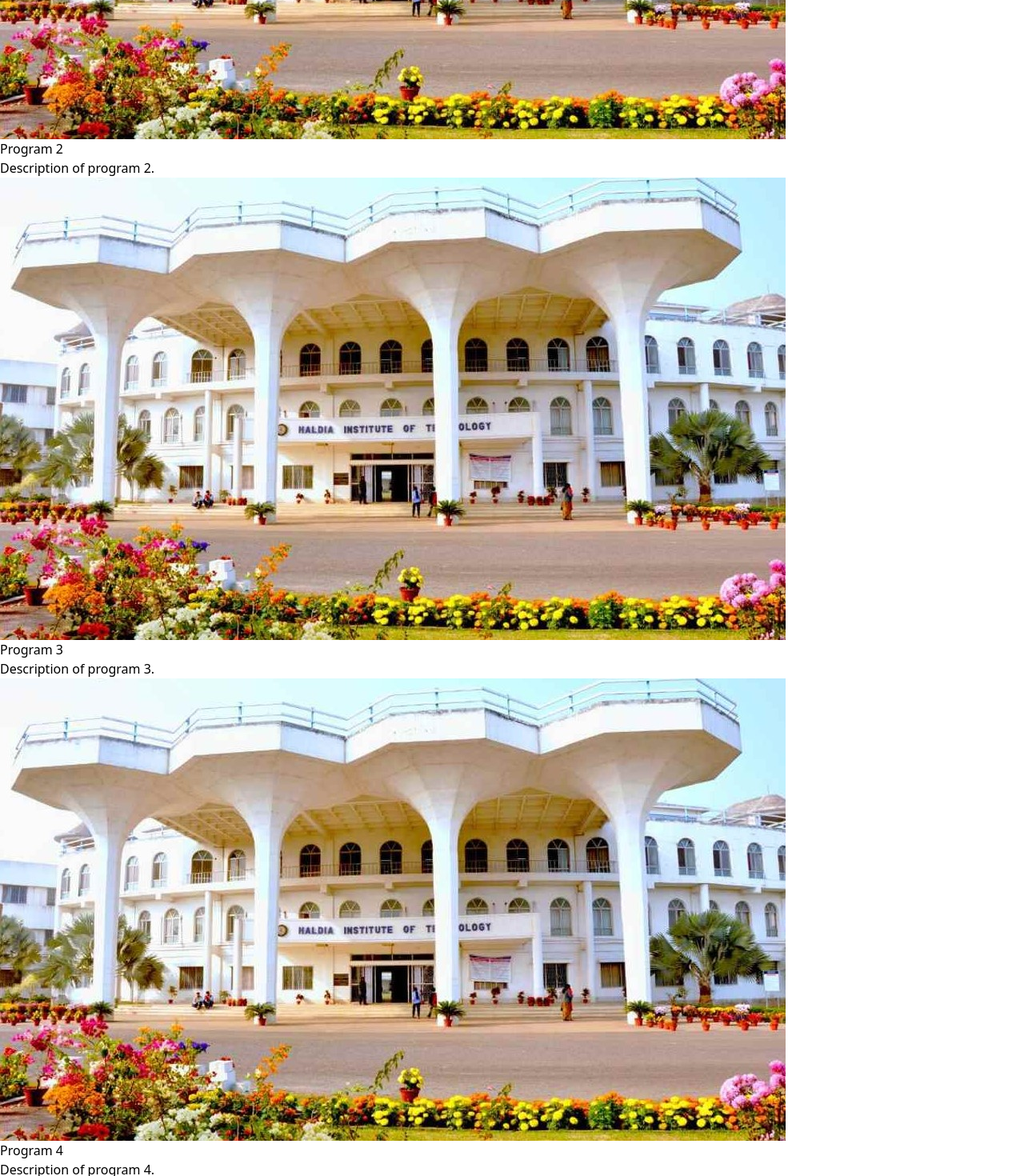
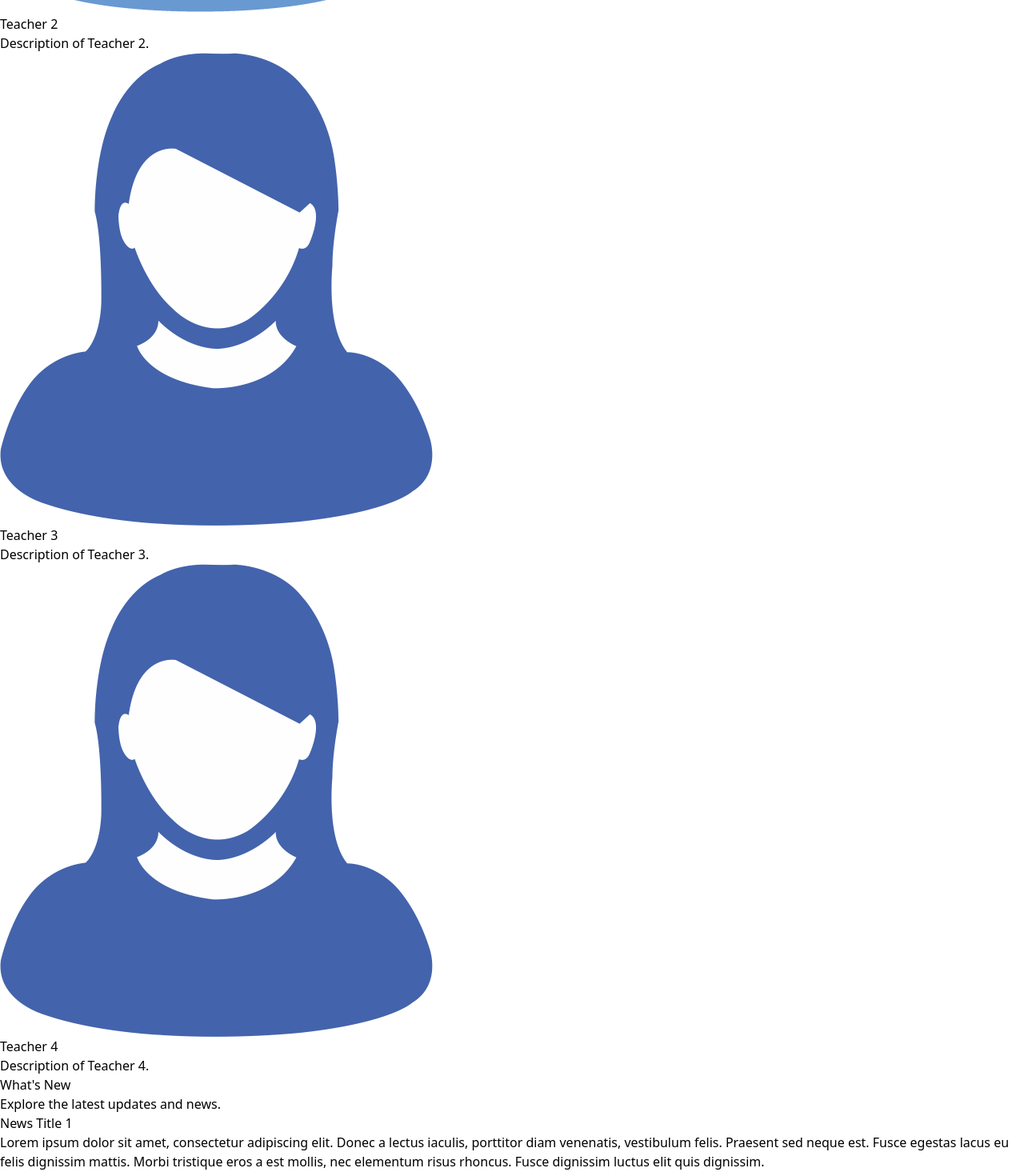
Before and after one commit to HITmentoring/mentoring-frontend, a React (Vite) app: page / in a window 1280 px wide. Shown: the part 2311-3781 px from the top of the page at 80% size. Built offline with nearby package versions, Linux system fonts and the light colour scheme.

Commit message:
modified the home page

```diff
--- a/src/components/Card.jsx
+++ b/src/components/Card.jsx
@@ -1,9 +1,11 @@
 const ProgramCard = ({ image, title, description }) => {
   return (
-    <div className="p-3 border rounded-lg shadow-lg bg-white">
-      <img src={image} alt={title} className="w-full h-40 object-cover rounded-t-lg" />
-      <h3 className="text-xl font-bold mt-4">{title}</h3>
-      <p className="mt-2">{description}</p>
+    <div className="p-3 border rounded-lg shadow-lg bg-white flex flex-col items-center">
+      <div className="w-full h-40 flex items-center justify-center">
+        <img src={image} alt={title} className="h-24 object-contain" />
+      </div>
+      <h3 className="text-xl font-bold mt-4 text-center">{title}</h3>
+      <p className="mt-2 text-center">{description}</p>
     </div>
   );
 };
--- a/src/components/NoticeCard.jsx
+++ b/src/components/NoticeCard.jsx
@@ -1,26 +1,27 @@
 
 import { useEffect, useState } from 'react';
 
-// eslint-disable-next-line react/prop-types
 const NoticeCard = ({ title, description }) => {
   const [blink, setBlink] = useState(false);
 
   useEffect(() => {
     const interval = setInterval(() => {
       setBlink((prevBlink) => !prevBlink);
-    }, 1000); // Blink every second
+    }, 1000);
 
     return () => clearInterval(interval);
   }, []);
 
   return (
     <div className={`p-3 border rounded-lg shadow-lg bg-white ${blink ? 'bg-red-100' : ''}`}>
-      <div className="flex items-center justify-between">
-        <h3 className="text-xl font-bold">{title}</h3>
-        {blink && <div className="w-3 h-3 bg-red-500 rounded-full"></div>} {/* Red dot for live update */}
+      <div className="relative flex items-center justify-center">
+        <h3 className="text-center text-xl font-bold">{title}</h3>
+        {blink && <div className="absolute right-0 w-3 h-3 bg-red-500 rounded-full"></div>}
       </div>
-      <p className="mt-2">{description}</p>
+      <p className="mt-2 text-left">{description}</p>
     </div>
+
+
   );
 };
 
--- a/src/pages/Home.jsx
+++ b/src/pages/Home.jsx
@@ -1,14 +1,9 @@
-/* eslint-disable react/no-unescaped-entities */
-// src/pages/Home.js
-
-import programImage1 from '../assets/hit3.jpeg';
+import femaleUser from '../assets/femaleUser.png';
+import maleUser from '../assets/maleUser.png';
 import Card from '../components/Card';
 import PhotoCarousel from '../components/Carousel';
 import NoticeCard from '../components/NoticeCard';
-// Uncomment and import other images if you have them
-// import programImage2 from '../assets/programImage2.jpg';
-// import programImage3 from '../assets/programImage3.jpg';
-// import programImage4 from '../assets/programImage4.jpg';
+
 
 const Home = () => {
   return (
@@ -25,24 +20,24 @@ const Home = () => {
           <h2 className="text-3xl font-bold text-center">Teachers</h2>
           <div className="grid grid-cols-1 sm:grid-cols-2 lg:grid-cols-4 gap-4 mt-4">
             <Card
-              image={programImage1}
-              title="Program 1"
-              description="Description of program 1."
+              image={maleUser}
+              title="Teacher 1"
+              description="Description of Teacher 1."
             />
             <Card
-              image={programImage1}
-              title="Program 2"
-              description="Description of program 2."
+              image={maleUser}
+              title="Teacher 2"
+              description="Description of Teacher 2."
             />
             <Card
-              image={programImage1}
-              title="Program 3"
-              description="Description of program 3."
+              image={femaleUser}
+              title="Teacher 3"
+              description="Description of Teacher 3."
             />
             <Card
-              image={programImage1}
-              title="Program 4"
-              description="Description of program 4."
+              image={femaleUser}
+              title="Teacher 4"
+              description="Description of Teacher 4."
             />
           </div>
         </section>
@@ -52,19 +47,19 @@ const Home = () => {
           <div className="grid grid-cols-1 sm:grid-cols-2 lg:grid-cols-4 gap-4 mt-4">
             <NoticeCard
               title="News Title 1"
-              description="Description of news 1."
+              description="Lorem ipsum dolor sit amet, consectetur adipiscing elit. Donec a lectus iaculis, porttitor diam venenatis, vestibulum felis. Praesent sed neque est. Fusce egestas lacus eu felis dignissim mattis. Morbi tristique eros a est mollis, nec elementum risus rhoncus. Fusce dignissim luctus elit quis dignissim."
             />
             <NoticeCard
               title="News Title 2"
-              description="Description of news 2."
+              description="Lorem ipsum dolor sit amet, consectetur adipiscing elit. Donec a lectus iaculis, porttitor diam venenatis, vestibulum felis. Praesent sed neque est. Fusce egestas lacus eu felis dignissim mattis. Morbi tristique eros a est mollis, nec elementum risus rhoncus. Fusce dignissim luctus elit quis dignissim."
             />
             <NoticeCard
               title="News Title 3"
-              description="Description of news 3."
+              description="Lorem ipsum dolor sit amet, consectetur adipiscing elit. Donec a lectus iaculis, porttitor diam venenatis, vestibulum felis. Praesent sed neque est. Fusce egestas lacus eu felis dignissim mattis. Morbi tristique eros a est mollis, nec elementum risus rhoncus. Fusce dignissim luctus elit quis dignissim."
             />
             <NoticeCard
               title="News Title 4"
-              description="Description of news 4."
+              description="Lorem ipsum dolor sit amet, consectetur adipiscing elit. Donec a lectus iaculis, porttitor diam venenatis, vestibulum felis. Praesent sed neque est. Fusce egestas lacus eu felis dignissim mattis. Morbi tristique eros a est mollis, nec elementum risus rhoncus. Fusce dignissim luctus elit quis dignissim."
             />
           </div>
         </section>
--- a/src/pages/Login.jsx
+++ b/src/pages/Login.jsx
@@ -2,7 +2,7 @@ import { useState } from 'react';
 import LoginForm from '../components/LoginForm';
 
 const Login = () => {
-  const [role, setRole] = useState('student');
+  const [role, setRole] = useState('teacher');
 
   return (
     <div className="bg-[#f7f3f3] min-h-screen flex flex-col">
@@ -14,8 +14,8 @@ const Login = () => {
               onChange={(e) => setRole(e.target.value)}
               className="w-full p-2 border rounded"
             >
+              <option value="teacher">Teacher</option>
               <option value="student">Student</option>
-              <option value="teacher">Teacher</option>
             </select>
           </div>
           {role === 'student' ? <LoginForm role={role} userFieldId="Student ID" /> : <LoginForm role={role} userFieldId="Employee ID" />}
--- a/src/pages/PageRoutes.jsx
+++ b/src/pages/PageRoutes.jsx
@@ -2,13 +2,13 @@ import { Navigate, Route, Routes } from 'react-router-dom';
 import { useAuthContext } from '../hooks/useAuthContext';
 import Admin from './AdminPage';
 import CreateStudent from './CreateStudent';
+import CreateTeacher from './CreateTeacher';
 import Home from './Home';
 import Login from './Login';
 import StudentEdit from './StudentEditPage';
 import StudentPage from './StudentPage';
 import TeacherEdit from './TeacherEditPage';
 import TeacherPage from './TeacherPage';
-import CreateTeacher from './CreateTeacher';
 
 const PageRoutes = () => {
   const { isLoggedIn, loading } = useAuthContext();
@@ -18,14 +18,18 @@ const PageRoutes = () => {
       <>
         <Routes>
           <Route path="/" exact element={<Home />} />
+
           <Route path="/login" exact element={<Login />} />
+
           <Route path="/student" exact element={isLoggedIn ? <StudentPage /> : <Navigate to="/" />} />
+
+          <Route path="/admin" exact element={isLoggedIn ? <Admin /> : <Navigate to="/" />} />
+          <Route path="/admin/create-teacher" exact element={isLoggedIn ? <CreateTeacher /> : <Navigate to="/" />} />
+          <Route path='/admin/edit-teacher' exact element={isLoggedIn ? <TeacherEdit /> : <Navigate to="/" />} />
+
           <Route path="/teacher" exact element={isLoggedIn ? <TeacherPage /> : <Navigate to="/" />} />
-          <Route path="/admin" exact element={isLoggedIn ? <Admin /> : <Navigate to="/" />} />
-          <Route path='/admin/edit-teacher' exact element={isLoggedIn ? <TeacherEdit /> : <Navigate to="/" />} />
-          <Route path="/admin/create-teacher" element={<CreateTeacher />} />
+          <Route path="/teacher/create-student" exact element={isLoggedIn ? <CreateStudent /> : <Navigate to="/" />} />
           <Route path='/teacher/edit-student' exact element={isLoggedIn ? <StudentEdit /> : <Navigate to="/" />} />
-          <Route path="/teacher/create-student" exact element={isLoggedIn ? <CreateStudent /> : <Navigate to="/" />} />
         </Routes>
       </>
   )
```
Also changed, not shown: src/assets/femaleUser.png (added), src/assets/maleUser.png (added).
